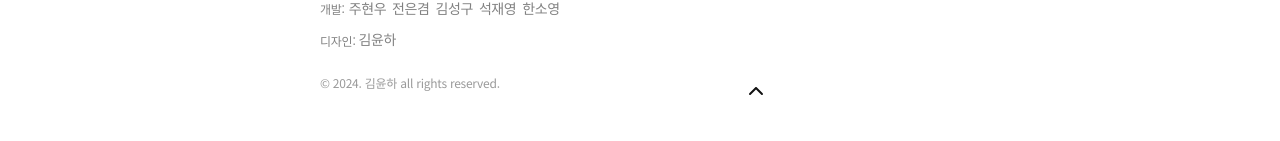
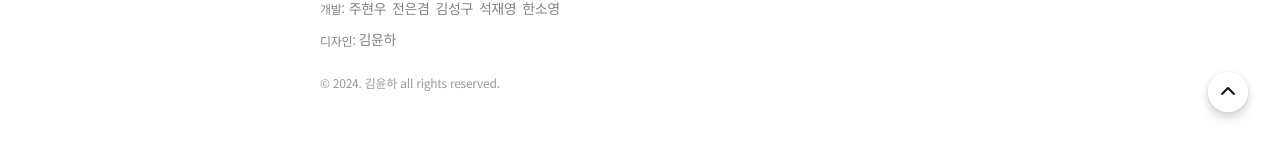
Before and after one commit to 6chenodongja/6che, a Next.js app: page /list in a window 1280 px wide. Shown: the part 656-797 px from the top of the page. Built offline with nearby package versions, Linux system fonts and the light colour scheme; no server answers; the database is empty.

Commit message:
fix: 스크롤 위치 수정

```diff
--- a/src/app/(providers)/(root)/(post)/list/_components/ScrollButtons.tsx
+++ b/src/app/(providers)/(root)/(post)/list/_components/ScrollButtons.tsx
@@ -9,9 +9,9 @@ const ScrollButtons = () => {
   };
 
   return (
-    <div className="fixed bottom-[32px]">
+    <div className="fixed bottom-[32px] right-[32px]">
       <button
-        className="flex justify-end items-end p-2 rounded-full hover:animate-up bg-white ml-[240px]"
+        className="flex justify-end items-end p-2 rounded-full hover:animate-up bg-[rgba(255,255,255,0.40)] ml-[240px] shadow-[0px_6px_12px_0px_rgba(0,0,0,0.12),_0px_4px_8px_0px_rgba(0,0,0,0.08),0px_0px_4px_0px_rgba(0,0,0,0.08)] backdrop-blur-[2px]"
         onClick={scrollToTop}
       >
         <svg
--- a/src/app/(providers)/(root)/(post)/list/page.tsx
+++ b/src/app/(providers)/(root)/(post)/list/page.tsx
@@ -344,8 +344,8 @@ function PostList() {
             handleLike={handleLike}
           />
         ))}
-        <ScrollButtons />
       </div>
+      <ScrollButtons />
 
       {/* 768px 이하 모달 디자인 */}
       {notUserModalOpen && (
--- a/src/app/globals.css
+++ b/src/app/globals.css
@@ -17,9 +17,11 @@
     position: absolute;
   }
 }
-.header-avatar{
+.header-avatar {
   opacity: var(--sds-size-stroke-border);
-  box-shadow: 0px 2px var(--Shadow_icon, 10px) 0px rgba(18, 18, 18, 0.15), 0px 0px 4px 0px rgba(0, 0, 0, 0.08);
+  box-shadow:
+    0px 2px var(--Shadow_icon, 10px) 0px rgba(18, 18, 18, 0.15),
+    0px 0px 4px 0px rgba(0, 0, 0, 0.08);
   backdrop-filter: blur(5px);
   border-radius: 4px;
 }
```
